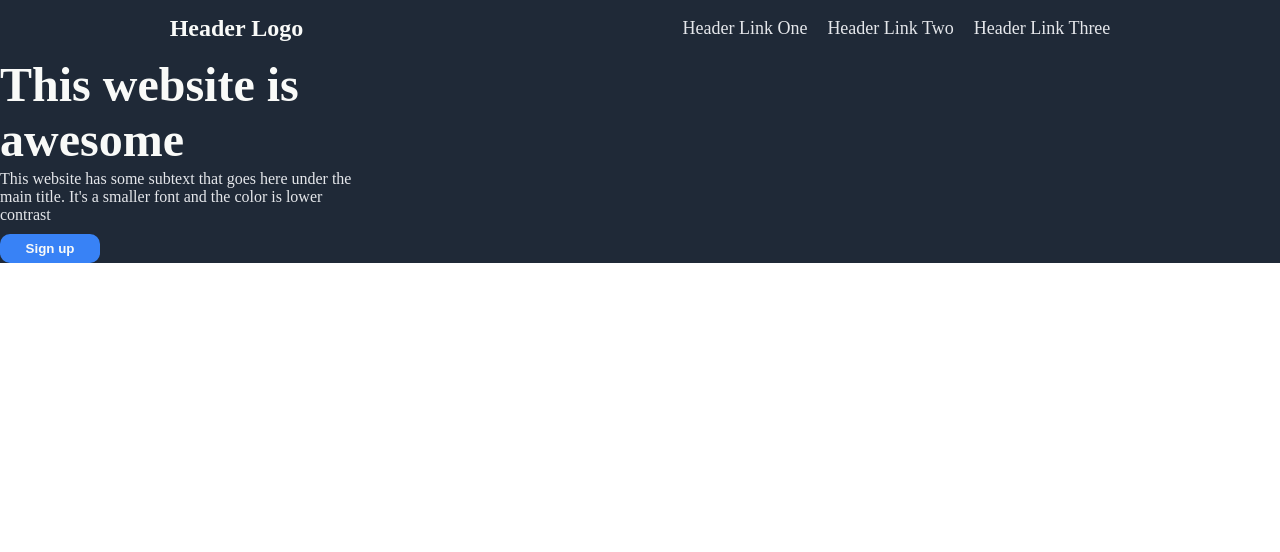
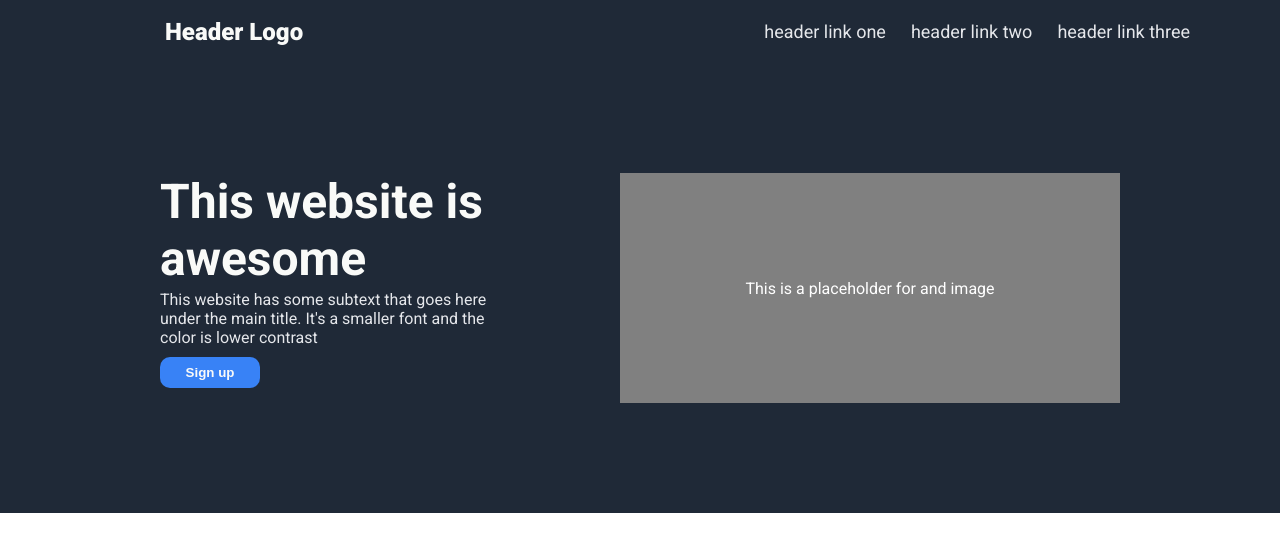
Before and after one commit to demense/landing-page, a plain HTML site: page index.html in a window 1280 px wide. Drawn offline with Linux system fonts and the light colour scheme.

Commit message:
Finalize header styles

```diff
--- a/index.html
+++ b/index.html
@@ -8,14 +8,17 @@
 </head>
 <body>
     <div class="header">
+        <div class="header-content">
             <div class="header-logo">Header Logo</div>
             <ul>
-            <li>Header Link One</li>
-            <li>Header Link Two</li>
-            <li>Header Link Three</li>
+                <li>header link one</li>
+                <li>header link two</li>
+                <li>header link three</li>
             </ul>
         </div>
+    </div>
     <div class="hero">
+        <div class="hero-content">
             <div class="hero-right-side">
                 <h1 class="hero-title">
                     This website is awesome
@@ -27,6 +30,10 @@
                     Sign up
                 </button>
             </div>
+            <div class="hero-left-side">
+                <p>This is a placeholder for and image</p>
+            </div>
+        </div>
     </div>
 </body>
 </html>
--- a/styles.css
+++ b/styles.css
@@ -1,39 +1,62 @@
+@import url('https://fonts.googleapis.com/css2?family=Roboto:ital,wght@0,100;0,300;0,400;0,500;0,700;0,900;1,100;1,300;1,400;1,500;1,700;1,900&display=swap');
+
 html, body {
     height: 100vh;
     width: 100vw;
     margin: 0px;
+    font-family: 'Roboto','Segoe UI', Tahoma, Verdana, sans-serif;
 }
 
-div.header {
+.header {
     display: flex;
     align-items: center;
-    justify-content: space-around;
+    justify-content: center;
+    padding: 3px 0px 3px 0px;
     background-color: #1F2937;
+}
+
+.header-content {
+    width: 1100px;
+    display: flex;
+    align-items: center;
+    justify-content: space-between;
 }
 
 .header-logo {
     font-size: 24px;
-    font-weight: bolder;
+    font-weight: 900;
     color: #F9FAF8;
+    margin-left: 75px;
 }
 
 ul {
     display: flex;
-    gap: 20px;
+    gap: 25px;
+    padding: 0px;
     list-style: none;
     color: #E5E7EB;
     font-size: 18px;
 }
 
 .hero {
+    display: flex;
+    justify-content: space-around;
+    align-items: center;
     background-color: #1F2937;
+    height: 450px;
+}
+
+.hero-content {
+    display: flex;
+    align-items: center;
+    gap: 100px;
 }
 
 .hero-right-side {
     display: flex;
     flex-direction: column;
     width: 360px;
-
+    height: 230px;
 }
 
 .hero-title {
@@ -51,8 +74,18 @@ ul {
     background-color: #3882F6;
     color: #F9FAF8;
     font-weight: bold;
+    padding: 8px 16px;
     width: 100px;
-    padding: 7px;
     border-radius: 10px;
     border: 0px;
 }
+
+.hero-left-side {
+    display: flex;
+    justify-content: center;
+    align-items: center;
+    width: 500px;
+    height: 230px;
+    background-color: gray;
+    color: white;
+}
```
Lines whose indentation alone changed are shown as unchanged.
